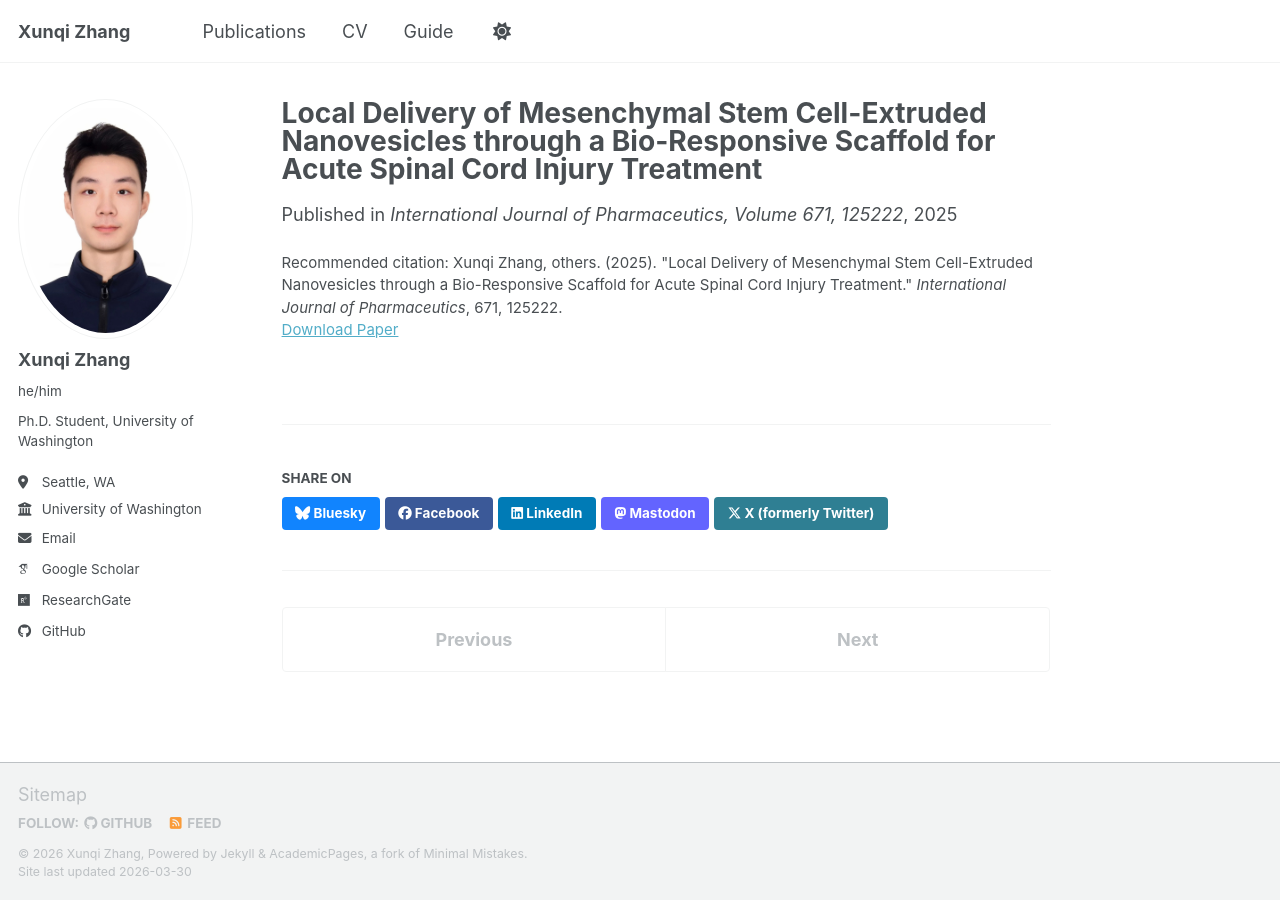
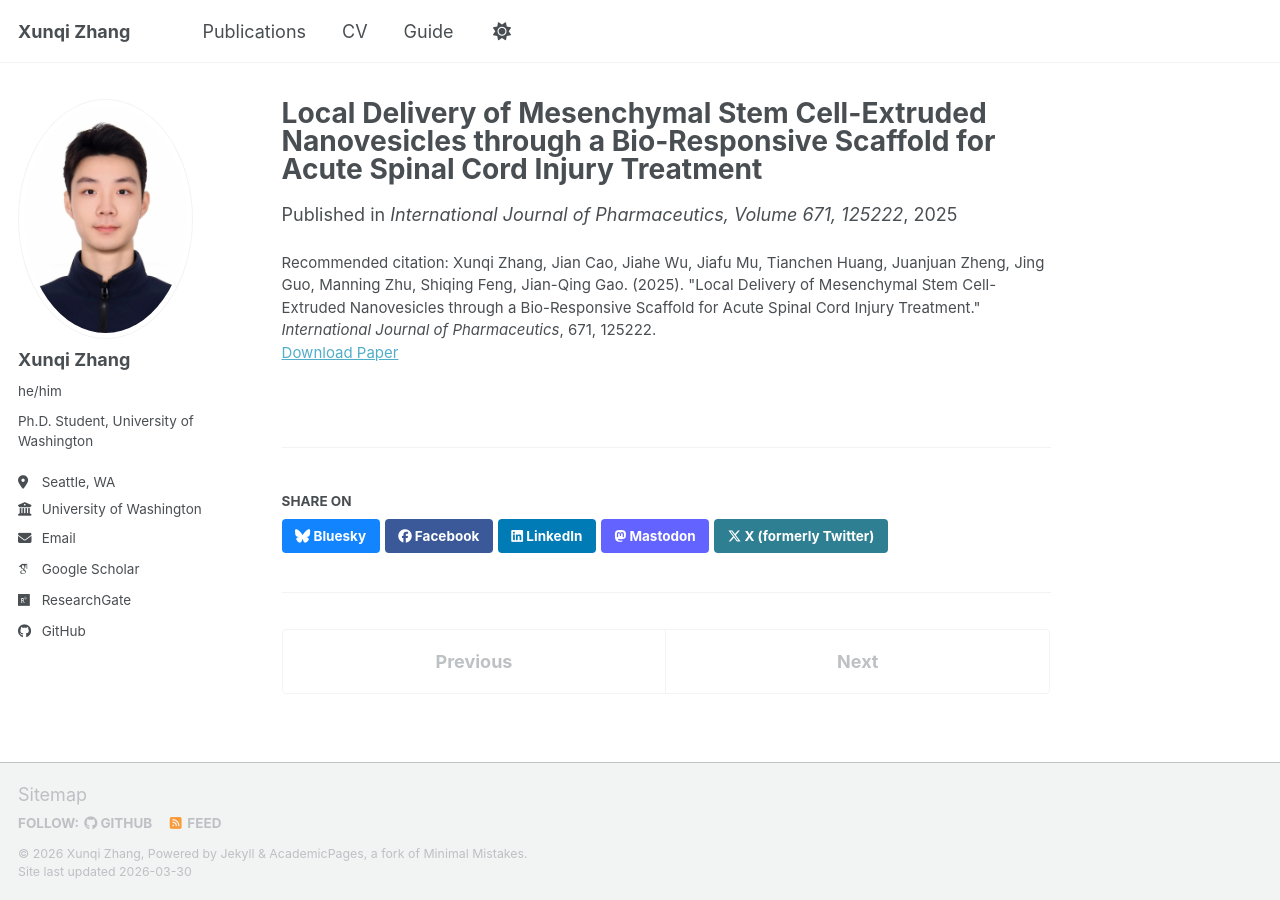
Before and after one commit to xunqizhang2024-debug/xunqizhang2024-debug.github.io, a Jekyll site: the page built from _publications/2025-ijpharm-local-delivery-nvs.md, in a window 1280 px wide. Built offline with Jekyll 4.4.1, drawn with Linux system fonts in a browser that asks for light colours; some web fonts are replaced; a script bundle is joined from its source files by our own code; library files that are not in the unit come from our copies.

Commit message:
Update 2025-ijpharm-local-delivery-nvs.md

```diff
--- a/_publications/2025-ijpharm-local-delivery-nvs.md
+++ b/_publications/2025-ijpharm-local-delivery-nvs.md
@@ -4,8 +4,8 @@ collection: publications
 category: manuscripts
 permalink: /publication/2025-ijpharm-nvs-scaffold
 excerpt: 'A bio-responsive scaffold system loaded with MSC-extruded nanovesicles for ROS-responsive SCI treatment.'
-date: 2025-01-01
+date: 2025-02-25
 venue: 'International Journal of Pharmaceutics, Volume 671, 125222'
 paperurl: 'https://doi.org/10.1016/j.ijpharm.2025.125222'
-citation: 'Xunqi Zhang, others. (2025). &quot;Local Delivery of Mesenchymal Stem Cell-Extruded Nanovesicles through a Bio-Responsive Scaffold for Acute Spinal Cord Injury Treatment.&quot; <i>International Journal of Pharmaceutics</i>, 671, 125222.'
+citation: 'Xunqi Zhang, Jian Cao, Jiahe Wu, Jiafu Mu, Tianchen Huang, Juanjuan Zheng, Jing Guo, Manning Zhu, Shiqing Feng, Jian-Qing Gao. (2025). &quot;Local Delivery of Mesenchymal Stem Cell-Extruded Nanovesicles through a Bio-Responsive Scaffold for Acute Spinal Cord Injury Treatment.&quot; <i>International Journal of Pharmaceutics</i>, 671, 125222.'
 ---
```
